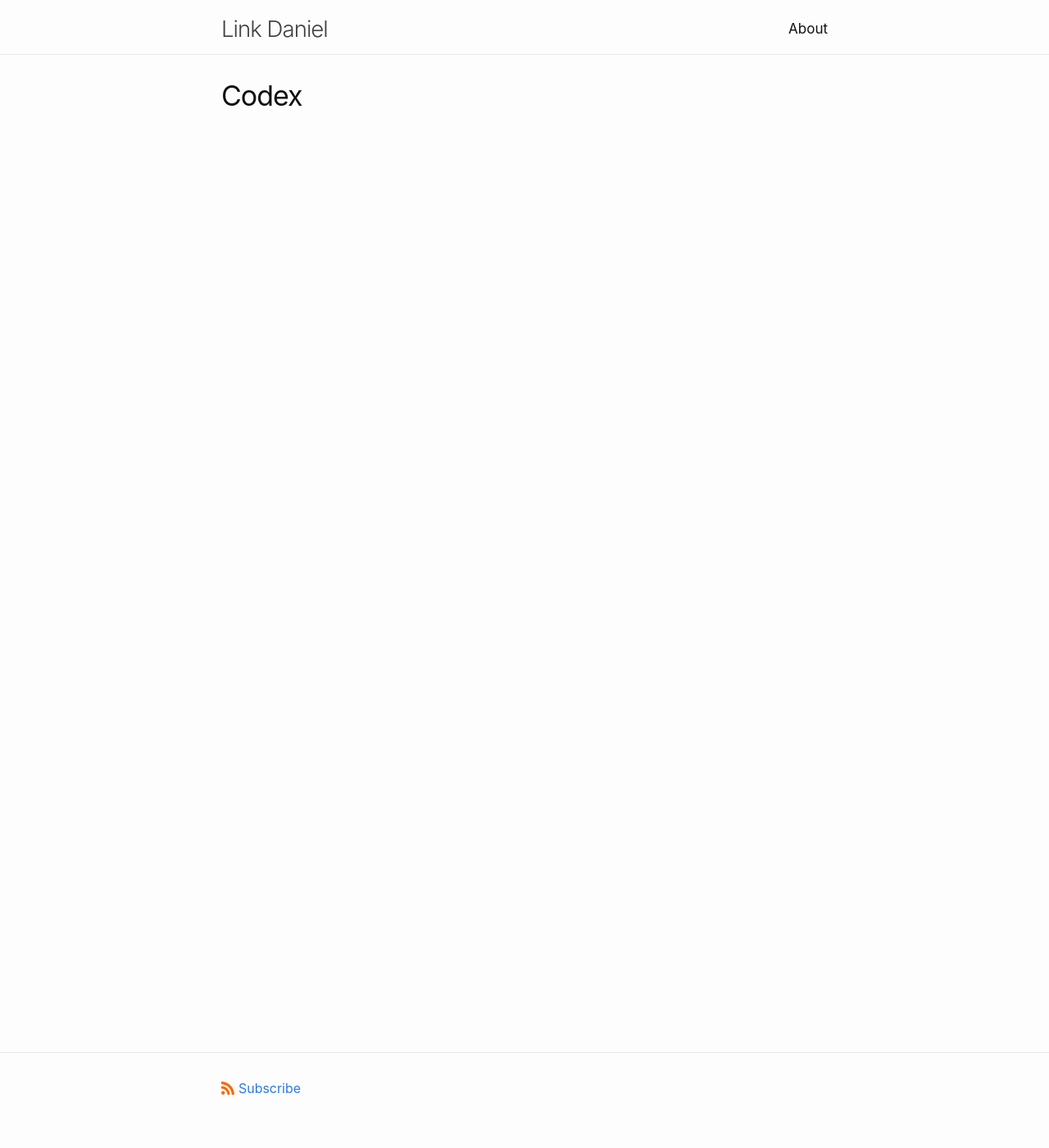
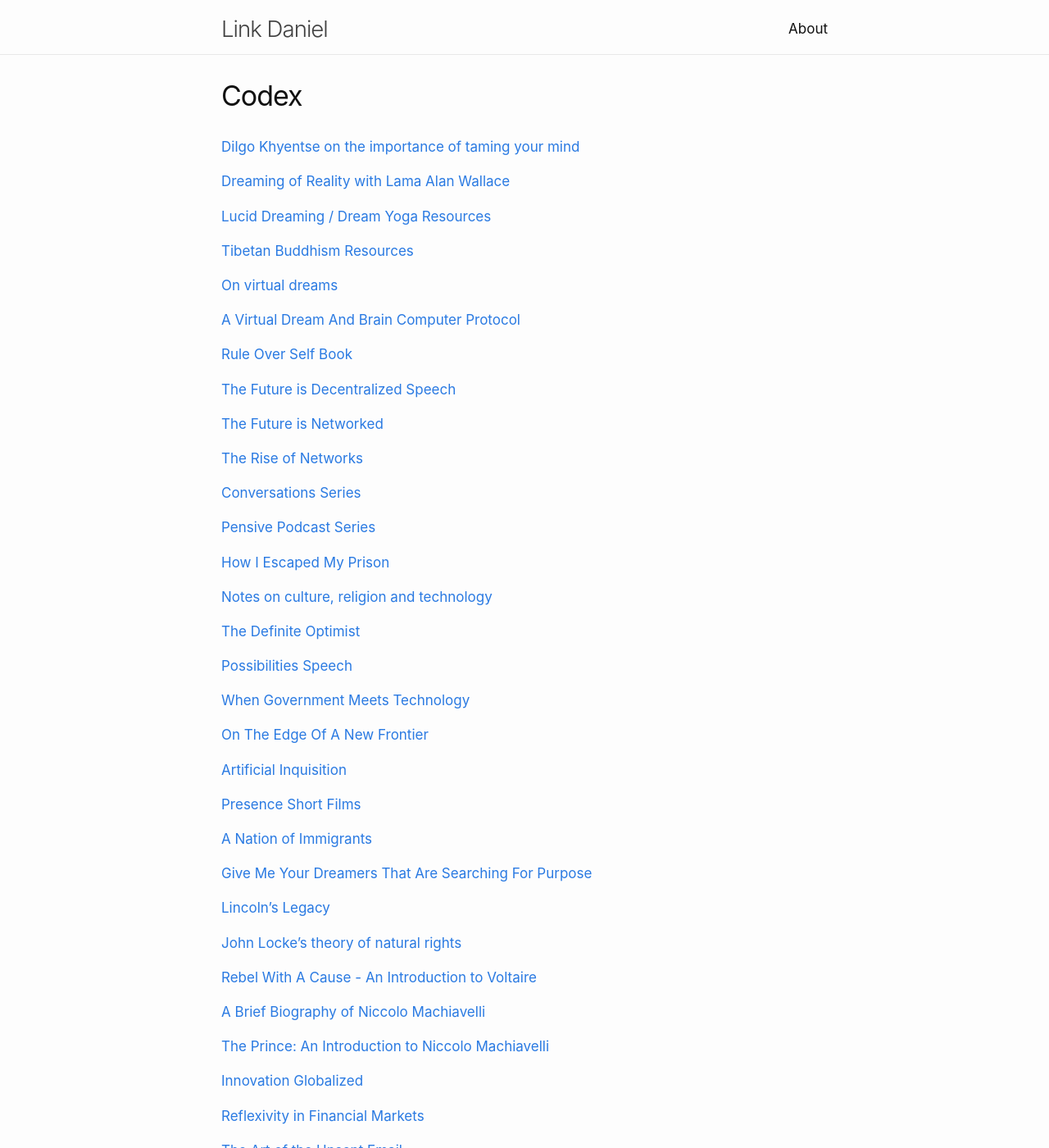
Before and after one commit to link-daniel/link.github.io, a Jekyll site: the page built from codex.md, in a window 1280 px wide and 1400 px high. Shown: the whole window at 82% size. Built offline with Jekyll 4.4.1, drawn with Linux system fonts in a browser that asks for light colours; some of the changed text lies outside the part shown.

Commit message:
Update codex.md

```diff
--- a/codex.md
+++ b/codex.md
@@ -3,3 +3,118 @@ layout: page
 title: Codex
 permalink: /codex/
 ---
+
+
+[Dilgo Khyentse on the importance of taming your mind](/khyentsetamemind)
+<br>
+
+[Dreaming of Reality with Lama Alan Wallace](/wallacedreamyoga)
+<br>
+
+[Lucid Dreaming / Dream Yoga Resources](/dreams)
+<br>
+
+[Tibetan Buddhism Resources](/tibetanbuddhism)
+<br>
+
+[On virtual dreams](/virtualdreams)
+<br>
+
+[A Virtual Dream And Brain Computer Protocol](/networkwhitepaper)
+<br>
+
+[Rule Over Self Book](/ruleoverself)
+<br>
+
+[The Future is Decentralized Speech](/stanfordshapers)
+<br>
+
+[The Future is Networked](/futurenetworked)
+<br>
+
+[The Rise of Networks](/riseofnetworks)
+<br>
+
+[Conversations Series](/conversations)
+<br>
+
+[Pensive Podcast Series](/pensive)
+<br>
+
+[How I Escaped My Prison](/thinkerprison)
+<br>
+
+[Notes on culture, religion and technology](/lincolnthiel)
+<br>
+
+[The Definite Optimist](/definiteoptimist)
+<br>
+
+[Possibilities Speech](/possibilities)
+<br>
+
+[When Government Meets Technology](/futuresociety)
+<br>
+
+[On The Edge Of A New Frontier](/edgenewfrontier)
+<br>
+
+[Artificial Inquisition](/artificialinquisition)
+<br>
+
+[Presence Short Films](/presence)
+<br>
+
+[A Nation of Immigrants](/nationimmigrants)
+<br>
+
+[Give Me Your Dreamers That Are Searching For Purpose](/givemeyourdreamers)
+<br>
+
+[Lincoln's Legacy](/lincoln)
+<br>
+
+[John Locke's theory of natural rights](/locketheories)
+<br>
+
+[Rebel With A Cause - An Introduction to Voltaire](/voltaire)
+<br>
+
+[A Brief Biography of Niccolo Machiavelli](/machiavellibio)
+<br>
+
+[The Prince: An Introduction to Niccolo Machiavelli](/machiavelli)
+<br>
+
+[Innovation Globalized](/innovationglobalized)
+<br>
+
+[Reflexivity in Financial Markets](/reflexivity)
+<br>
+
+[The Art of the Unsent Email](/unsentemail)
+<br>
+
+[Lost in Translation](/lostintranslation)
+<br>
+
+[Ascent Guild Raid Videos](/ascentguild)
+<br>
+
+[The Wealth of Nations: An Introduction to Adam Smith](/adamsmith)
+<br>
+
+<a href="https://photos.app.goo.gl/Yk3KEZGj9Dd2FnDe9">Art Collection</a>
+<br>
+
+<a href="https://www.goodreads.com/review/list/95737422?shelf=read&sort=date_added">Bookshelf</a>
+<br>
+
+<a href="https://www.imdb.com/list/ls567765043">Games Played List</a>
+<br>
+
+<a href="https://www.imdb.com/user/ur85826373/watchlist?sort=date_added%2Cdesc&view=detail">Movies Watched List</a>
+<br>
+
+<a href="https://maps.app.goo.gl/vmtWzydsvTrD4k5t5">Places Visited List</a>
+<br>
```
